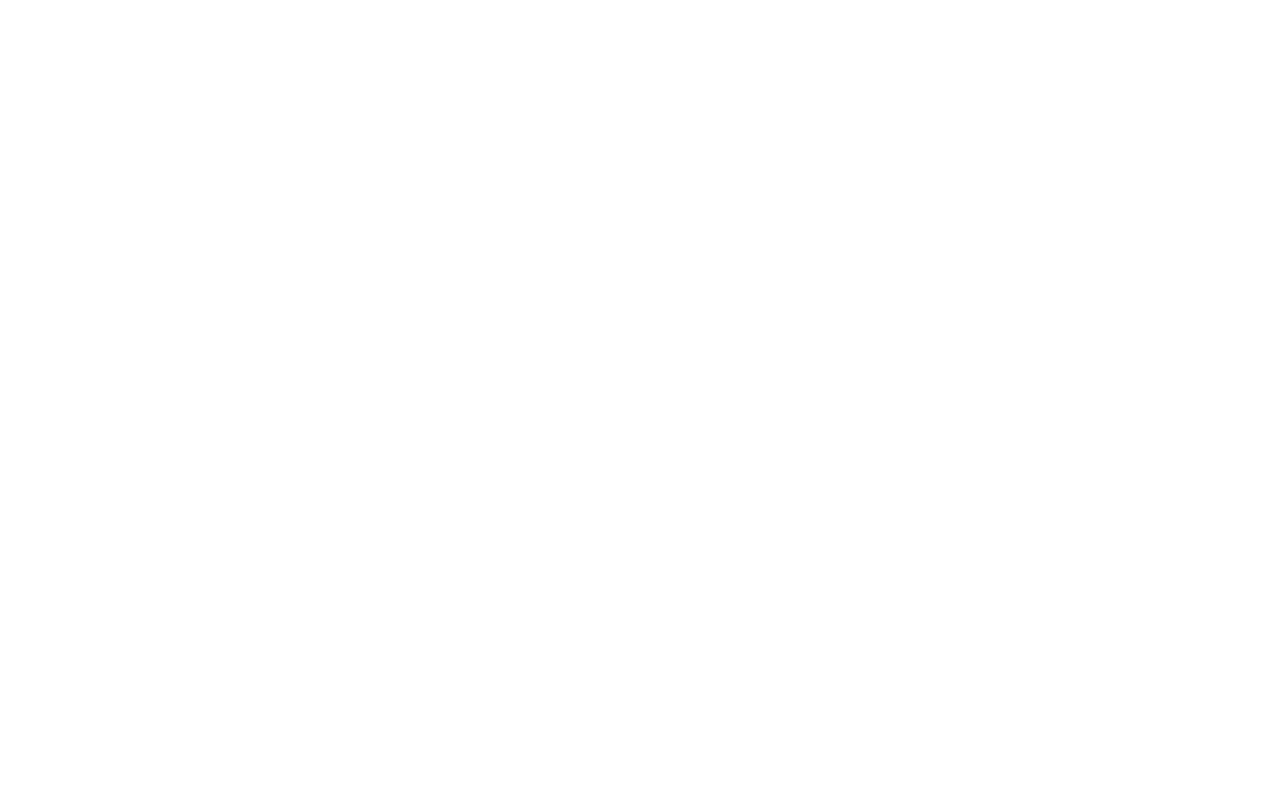
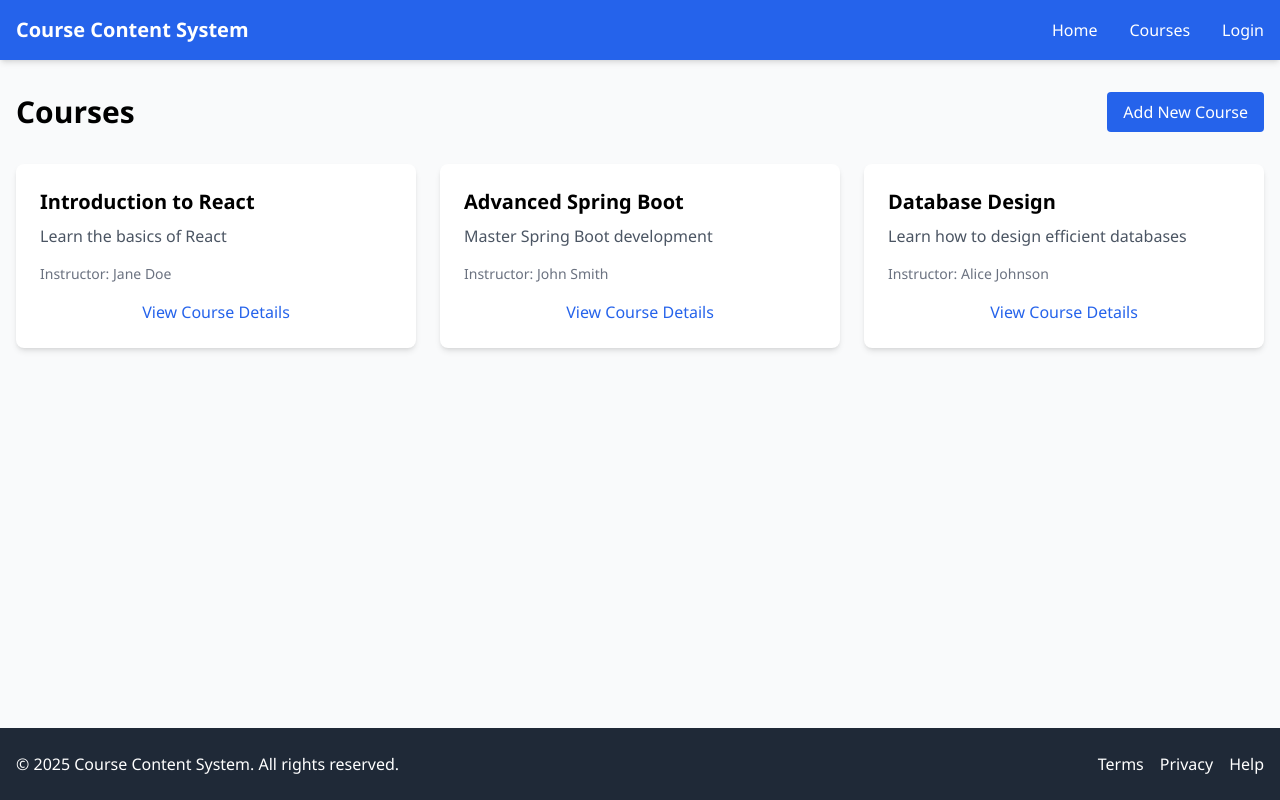
Before and after one commit to ldravidu/course-content-system, a React (Vite) app in the folder frontend/: page /courses in a window 1280 px wide. Before the commit this address had no page. Built offline with nearby package versions, Linux system fonts and the light colour scheme.

Commit message:
Add Login and Courses pages, update routing, and enhance Tailwind CSS configuration

```diff
--- a/frontend/src/App.jsx
+++ b/frontend/src/App.jsx
@@ -2,8 +2,8 @@
 import { useState } from 'react';
 import Layout from './components/layout/Layout';
 import HomePage from './pages/HomePage';
-// import LoginPage from './pages/LoginPage';
-// import CoursesPage from './pages/CoursesPage';
+import LoginPage from './pages/LoginPage';
+import CoursesPage from './pages/CoursesPage';
 // import CourseDetailPage from './pages/CourseDetailPage';
 // import ContentUploadPage from './pages/ContentUploadPage';
 // import NotFoundPage from './pages/NotFoundPage';
@@ -17,9 +17,9 @@
       <Routes>
         <Route path="/" element={<Layout />}>
           <Route index element={<HomePage />} />
-          {/* <Route path="login" element={<LoginPage />} />
+          <Route path="login" element={<LoginPage />} />
           <Route path="courses" element={<CoursesPage />} />
-          <Route path="courses/:courseId" element={<CourseDetailPage />} />
+          {/* <Route path="courses/:courseId" element={<CourseDetailPage />} />
           <Route path="courses/:courseId/upload" element={<ContentUploadPage />} />
           <Route path="*" element={<NotFoundPage />} /> */}
         </Route>
--- a/frontend/src/components/layout/Layout.jsx
+++ b/frontend/src/components/layout/Layout.jsx
@@ -1,10 +1,10 @@
-import { Outlet } from 'react-router-dom';
-import Header from './Header';
-import Footer from './Footer';
+import { Outlet } from "react-router-dom";
+import Header from "./Header";
+import Footer from "./Footer";
 
 function Layout() {
   return (
-    <div className="flex flex-col min-h-screen">
+    <div className="flex flex-col min-h-screen bg-gray-50">
       <Header />
       <main className="flex-grow container mx-auto px-4 py-8">
         <Outlet />
--- /dev/null
+++ b/frontend/src/pages/CoursesPage.jsx
@@ -0,0 +1,112 @@
+import { useState, useEffect } from "react";
+import { Link } from "react-router-dom";
+
+function CoursesPage() {
+  const [courses, setCourses] = useState([]);
+  const [loading, setLoading] = useState(true);
+  const [error, setError] = useState(null);
+
+  // For now, mock data is used
+  useEffect(() => {
+    // This would be replaced with an actual API call
+    const mockCourses = [
+      {
+        id: 1,
+        title: "Introduction to React",
+        description: "Learn the basics of React",
+        instructor: "Jane Doe",
+      },
+      {
+        id: 2,
+        title: "Advanced Spring Boot",
+        description: "Master Spring Boot development",
+        instructor: "John Smith",
+      },
+      {
+        id: 3,
+        title: "Database Design",
+        description: "Learn how to design efficient databases",
+        instructor: "Alice Johnson",
+      },
+    ];
+
+    // Simulate API request
+    setTimeout(() => {
+      setCourses(mockCourses);
+      setLoading(false);
+    }, 800);
+  }, []);
+
+  if (error) {
+    return (
+      <div className="text-center py-10 text-red-600">
+        Error: {error.message}
+      </div>
+    );
+  }
+
+  return (
+    <div>
+      <div className="flex justify-between items-center mb-8">
+        <h1 className="text-3xl font-bold">Courses</h1>
+        <button className="bg-blue-600 text-white px-4 py-2 rounded hover:bg-blue-700 transition-colors">
+          Add New Course
+        </button>
+      </div>
+
+      <div className="grid grid-cols-1 md:grid-cols-2 lg:grid-cols-3 gap-6">
+        {loading ? (
+          <div class="mx-auto w-full max-w rounded-lg shadow-md p-6 bg-white">
+            <div class="flex animate-pulse space-x-4">
+              <div class="flex-1 space-y-4 py-4">
+                <div class="space-y-6">
+                  <div class="grid grid-cols-5 gap-4 items-center mb-6">
+                    <div class="size-10 rounded-full bg-gray-200"></div>
+                    <div class="col-span-4 h-2 rounded bg-gray-200"></div>
+                  </div>
+                </div>
+                <div class="h-2 rounded bg-gray-200"></div>
+                <div class="h-2 rounded bg-gray-200"></div>
+                <div class="h-2 rounded bg-gray-200"></div>
+                <div class="space-y-6">
+                  <div class="grid grid-cols-5 gap-4 mt-8">
+                    <div class="col-span-4 h-2 rounded bg-gray-200"></div>
+                  </div>
+                </div>
+              </div>
+            </div>
+          </div>
+        ) : (
+          courses.map((course) => (
+            <div
+              key={course.id}
+              className="bg-white rounded-lg shadow-md overflow-hidden"
+            >
+              <div className="p-6">
+                <h2 className="text-xl font-semibold mb-2">{course.title}</h2>
+                <p className="text-gray-600 mb-4">{course.description}</p>
+                <p className="text-sm text-gray-500 mb-4">
+                  Instructor: {course.instructor}
+                </p>
+                <Link
+                  to={`/courses/${course.id}`}
+                  className="text-blue-600 hover:underline block text-center"
+                >
+                  View Course Details
+                </Link>
+              </div>
+            </div>
+          ))
+        )}
+      </div>
+
+      {courses.length === 0 && !loading && (
+        <div className="text-center py-10 text-gray-500">
+          No courses available.
+        </div>
+      )}
+    </div>
+  );
+}
+
+export default CoursesPage;
--- /dev/null
+++ b/frontend/src/pages/LoginPage.jsx
@@ -0,0 +1,78 @@
+import { useState } from 'react';
+
+function LoginPage() {
+  const [credentials, setCredentials] = useState({
+    username: '',
+    password: ''
+  });
+  const [isLogin, setIsLogin] = useState(true);
+
+  const handleChange = (e) => {
+    const { name, value } = e.target;
+    setCredentials(prev => ({ ...prev, [name]: value }));
+  };
+
+  const handleSubmit = (e) => {
+    e.preventDefault();
+    console.log('Submitting:', credentials);
+    // TODO: Implement login logic
+  };
+
+  return (
+    <div className="max-w-md mx-auto bg-white p-8 rounded-lg shadow-md">
+      <h1 className="text-2xl font-bold mb-6 text-center">
+        {isLogin ? 'Log In' : 'Create an Account'}
+      </h1>
+
+      <form onSubmit={handleSubmit}>
+        <div className="mb-6">
+          <label htmlFor="username" className="block text-sm text-gray-700 font-medium mb-2">
+            Username
+          </label>
+          <input
+            type="text"
+            id="username"
+            name="username"
+            value={credentials.username}
+            onChange={handleChange}
+            className="w-full px-3 py-2 border border-gray-300 rounded-md focus:border-blue-500 focus:outline focus:outline-blue-500"
+            required
+          />
+        </div>
+
+        <div className="mb-6">
+          <label htmlFor="password" className="block text-sm text-gray-700 font-medium mb-2">
+            Password
+          </label>
+          <input
+            type="password"
+            id="password"
+            name="password"
+            value={credentials.password}
+            onChange={handleChange}
+            className="w-full px-3 py-2 border border-gray-300 rounded-md focus:border-blue-500 focus:outline focus:outline-blue-500"
+            required
+          />
+        </div>
+
+        <button
+          type="submit"
+          className="w-full bg-blue-600 text-white py-2 px-4 rounded-md font-medium hover:bg-blue-700 transition-colors"
+        >
+          {isLogin ? 'Log In' : 'Sign Up'}
+        </button>
+      </form>
+
+      <div className=" text-sm mt-4 text-center">
+        <button
+          onClick={() => setIsLogin(!isLogin)}
+          className="text-blue-600 hover:underline"
+        >
+          {isLogin ? "Don't have an account? Sign up" : "Already have an account? Log in"}
+        </button>
+      </div>
+    </div>
+  );
+}
+
+export default LoginPage;
--- a/frontend/tailwind.config.js
+++ b/frontend/tailwind.config.js
@@ -3,6 +3,9 @@
   content: ["./index.html", "./src/**/*.{js,ts,jsx,tsx}"],
   theme: {
     extend: {},
+    fontFamily: {
+      sans: ["Segoe UI", "Arial", "sans-serif"],
+    },
   },
   plugins: [],
 };
```
